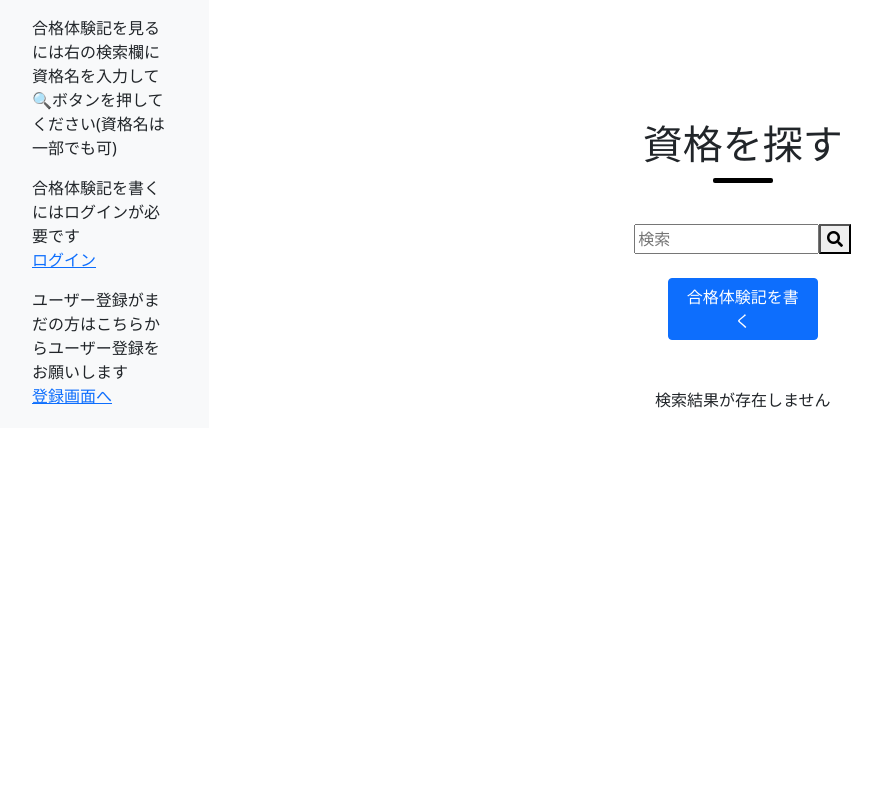
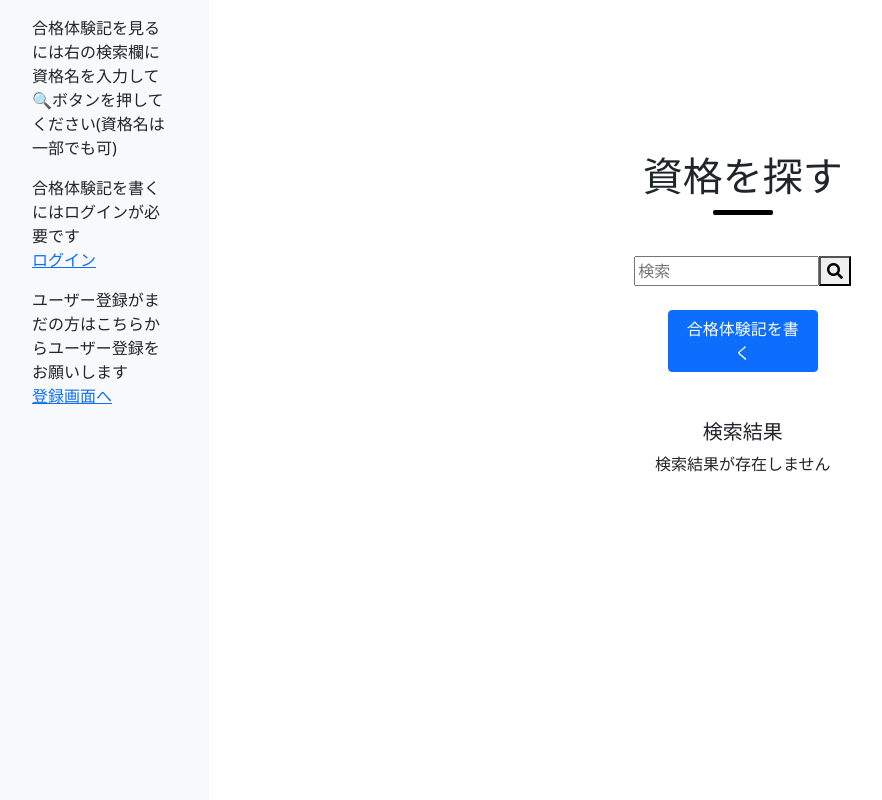
Before and after one commit to dik-ab/django-app, a Django app: page / in a window 1280 px wide. Shown: the whole page, without its empty margins (4-886 px from the left). Run offline with Django 3.2, Linux system fonts and the light colour scheme; some libraries are stand-ins or nearby versions.

Commit message:
edit design

```diff
--- a/accounts/views.py
+++ b/accounts/views.py
@@ -9,6 +9,10 @@ from .models import Users
 from .forms import SignUpForm
 from .forms import UserLoginForm
 from django.contrib.auth.views import LoginView, LogoutView
+
+
+
+
 
 
 class UserLoginView(LoginView):
--- a/static/css/list.css
+++ b/static/css/list.css
@@ -1,3 +1,6 @@
+html,body{
+    height: 100%;
+}
 .certification{
     text-align: center;
     margin-top: 80px;
@@ -25,6 +28,3 @@ h1:before {
     background-color: black;
     border-radius: 2px;
 }
-.sidebar{
-    height:100%
-}
--- a/templates/certifications/certification_list.html
+++ b/templates/certifications/certification_list.html
@@ -11,7 +11,7 @@
 <body>
   <div class="container-fluid h-100">
     <div class="row h-100">
-      <div class="col-2 bg-light">
+      <div class="col-2 bg-light h-100">
         <div class="container mt-3">
         {% if user.is_authenticated %}
          <a style="display:block;" href="{% url 'accounts:logout' %}">ログアウト</a>
@@ -26,19 +26,18 @@
         </div>
       </div>
     <div class="offset-2 col-6 offset-2">
-      <div class="mt-5">
-
-      </div>
+      <div class="mt-5">　</div>
+      <div class="mt-2">　</div>
       <div class="certification mt-5">
         <h1>資格を探す</h1>
         <form method="get", action = "{% url 'certifications:certification_list'%}">
           <p><input class="search mt-3 mb-2" type="text" name="certification_name" value="{{ certification_name }}" placeholder="検索"/><button type="submit"><i class="fas fa-search"></i></button></p>
         </form>
         <a class="btn btn-primary mb-5" style="display:block; width:150px; margin:0 auto;"href="{% url 'certifications:experience_form' %}">合格体験記を書く</a>
+        <h5>検索結果</h5>
         {% if object_list|length == 0 %}
           <p>検索結果が存在しません</p>
         {% else %}
-          <h4>検索結果</h4>
           {% for certification in object_list %}
           <a href="{% url 'certifications:experience_list' pk=certification.id %}">{{ certification.name }}</a>
           {% endfor %}
```
Also changed, not shown: accounts/migrations/0001_initial.py, certifications/migrations/0001_initial.py, certifications/migrations/0002_experiences_description.py (deleted), certifications/migrations/0003_experiences_url.py (deleted).
